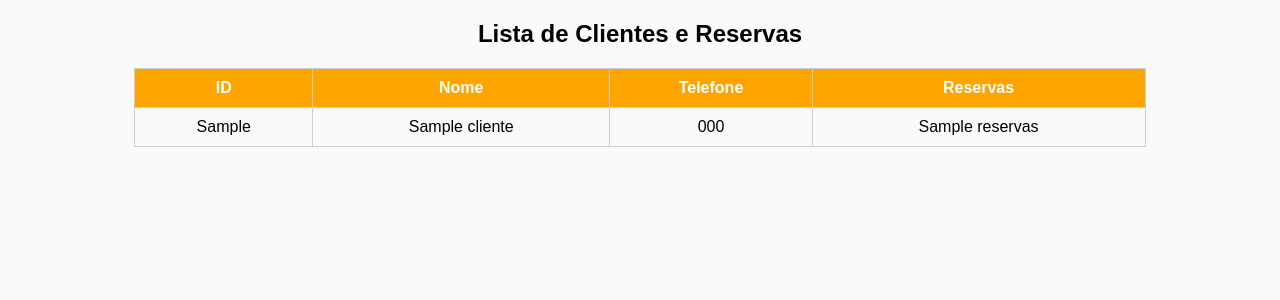
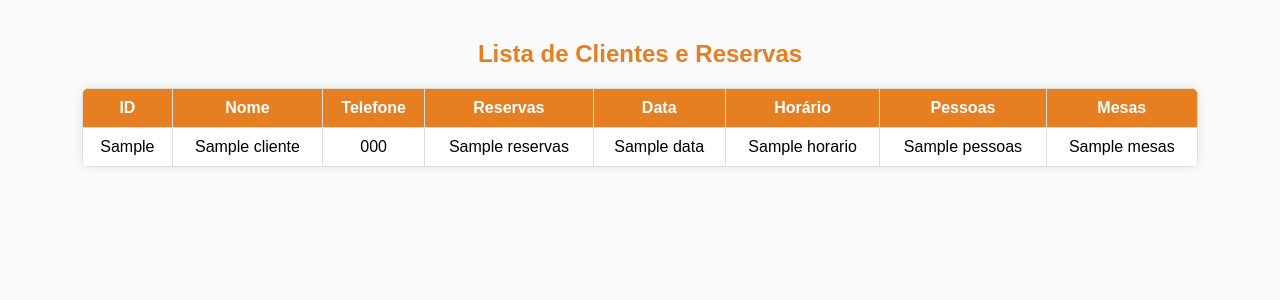
Before and after one commit to ThiagoBueno788/PI2-AgendamentoDeMesas, a Flask app: page /clientes in a window 1280 px wide. Shown: the top 300 px of the page. Run offline with Flask 3, Linux system fonts and the light colour scheme; a database or web service that is not in the repository returns one stand-in record (values such as "Sample title"); some libraries are stand-ins or nearby versions.

Commit message:
Adicionei as colunas de Data,Horário,Pessoas e Mesas, mudei um pouco do layout para deixar masi limpo e tentei deixar compativel com o SEECT do app.py

```diff
--- a/app.py
+++ b/app.py
@@ -4,6 +4,7 @@ from flask import Flask, render_template, request, redirect, url_for
 
 app = Flask(__name__)
 
+# Pega a URL do banco do Render
 DATABASE_URL = os.getenv("DATABASE_URL")
 
 def get_db_connection():
@@ -22,30 +23,40 @@ def agendar():
     data = request.form.get("date")
     horario = request.form.get("time")
     pessoas = request.form.get("people")
-    mesa = request.form.get("table")
+    mesas = request.form.get("table")
 
-    print("Recebido:", nome, telefone)  # 👈 debug aqui
+    print("Recebido:", nome, telefone, data, horario, pessoas, mesas)  # debug
 
     try:
         conn = get_db_connection()
         cur = conn.cursor()
 
-        # insere cliente (ou atualiza reservas)
+        # Verifica se o cliente já existe
         cur.execute("SELECT id_cliente, reservas FROM cliente WHERE telefone = %s;", (telefone,))
         cliente = cur.fetchone()
 
         if cliente:
+            # Atualiza contagem de reservas
             id_cliente, reservas = cliente
             cur.execute("UPDATE cliente SET reservas = %s WHERE id_cliente = %s;", (reservas + 1, id_cliente))
+            # Atualiza também os últimos dados de reserva
+            cur.execute("""
+                UPDATE cliente
+                SET data = %s, horario = %s, pessoas = %s, mesas = %s
+                WHERE id_cliente = %s;
+            """, (data, horario, pessoas, mesas, id_cliente))
         else:
-            cur.execute(
-                "INSERT INTO cliente (nome, telefone, reservas) VALUES (%s, %s, %s);",
-                (nome, telefone, 1)
-            )
+            # Insere novo cliente
+            cur.execute("""
+                INSERT INTO cliente (nome, telefone, reservas, data, horario, pessoas, mesas)
+                VALUES (%s, %s, %s, %s, %s, %s, %s);
+            """, (nome, telefone, 1, data, horario, pessoas, mesas))
 
         conn.commit()
         cur.close()
         conn.close()
+
+        # Redireciona de volta para a página inicial
         return redirect(url_for("index"))
     except Exception as e:
         return f"<h1>Erro ao salvar agendamento:</h1><p>{e}</p>"
@@ -56,10 +67,18 @@ def listar_clientes():
     try:
         conn = get_db_connection()
         cur = conn.cursor()
-        cur.execute("SELECT id_cliente, nome, telefone, reservas FROM cliente ORDER BY reservas DESC;")
+        cur.execute("""
+            SELECT id_cliente, nome, telefone, reservas, data, horario, pessoas, mesas
+            FROM cliente
+            ORDER BY id_cliente DESC;
+        """)
         clientes = cur.fetchall()
         cur.close()
         conn.close()
         return render_template("clientes.html", clientes=clientes)
     except Exception as e:
         return f"<h1>Erro ao buscar clientes:</h1><p>{e}</p>"
+
+# Inicializa o app localmente
+if __name__ == "__main__":
+    app.run(host="0.0.0.0", port=5000)
--- a/templates/clientes.html
+++ b/templates/clientes.html
@@ -4,14 +4,49 @@
     <meta charset="UTF-8">
     <title>Clientes - Dogs.com</title>
     <style>
-        body { font-family: Arial, sans-serif; background: #fafafa; }
-        table { width: 80%; margin: 20px auto; border-collapse: collapse; }
-        th, td { padding: 10px; border: 1px solid #ccc; text-align: center; }
-        th { background: orange; color: white; }
+        body {
+            font-family: Arial, sans-serif;
+            background: #fafafa;
+            margin: 0;
+            padding: 20px;
+        }
+        h2 {
+            text-align: center;
+            color: #e67e22;
+        }
+        table {
+            width: 90%;
+            margin: 20px auto;
+            border-collapse: collapse;
+            background-color: white;
+            border-radius: 8px;
+            overflow: hidden;
+            box-shadow: 0 0 10px rgba(0,0,0,0.1);
+        }
+        th, td {
+            padding: 10px;
+            border: 1px solid #ddd;
+            text-align: center;
+        }
+        th {
+            background-color: #e67e22;
+            color: white;
+        }
+        tr:nth-child(even) {
+            background-color: #f2f2f2;
+        }
+        .no-data {
+            text-align: center;
+            margin-top: 50px;
+            color: #888;
+            font-size: 18px;
+        }
     </style>
 </head>
 <body>
-    <h2 style="text-align:center;">Lista de Clientes e Reservas</h2>
+    <h2>Lista de Clientes e Reservas</h2>
+
+    {% if clientes %}
     <table>
         <thead>
             <tr>
@@ -19,6 +54,10 @@
                 <th>Nome</th>
                 <th>Telefone</th>
                 <th>Reservas</th>
+                <th>Data</th>
+                <th>Horário</th>
+                <th>Pessoas</th>
+                <th>Mesas</th>
             </tr>
         </thead>
         <tbody>
@@ -28,9 +67,16 @@
                 <td>{{ cliente[1] }}</td>
                 <td>{{ cliente[2] }}</td>
                 <td>{{ cliente[3] }}</td>
+                <td>{{ cliente[4] }}</td>
+                <td>{{ cliente[5] }}</td>
+                <td>{{ cliente[6] }}</td>
+                <td>{{ cliente[7] }}</td>
             </tr>
             {% endfor %}
         </tbody>
     </table>
+    {% else %}
+        <p class="no-data">Nenhum cliente cadastrado ainda.</p>
+    {% endif %}
 </body>
 </html>
```
